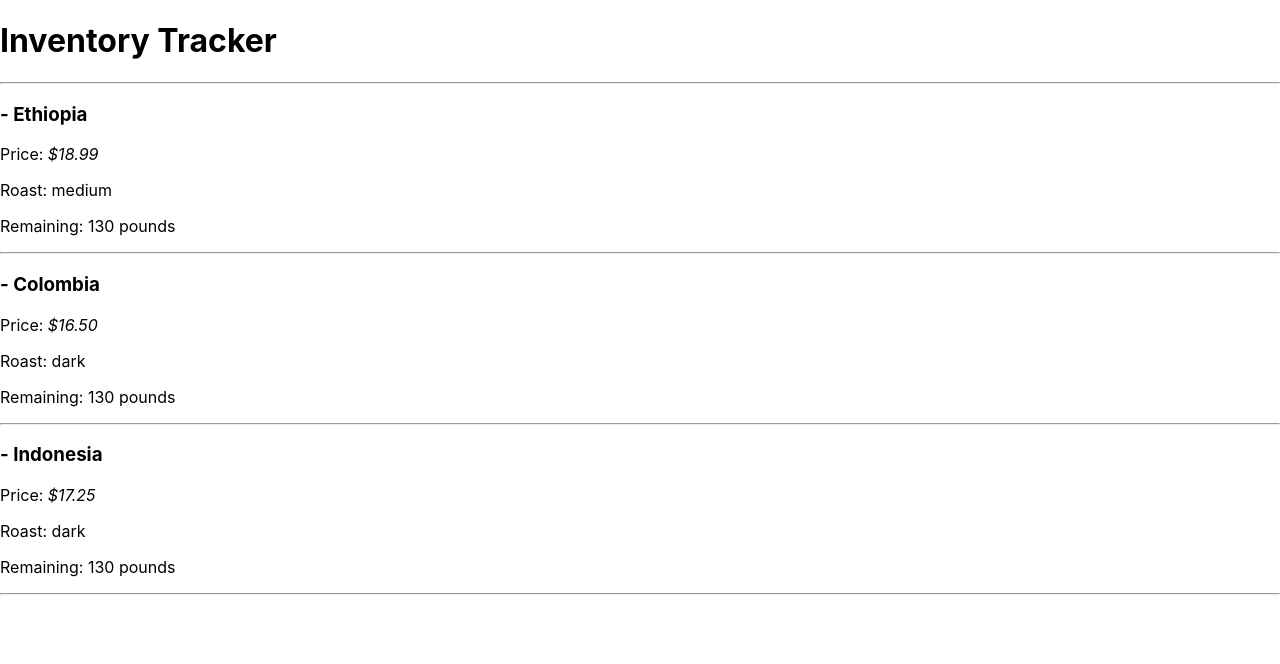
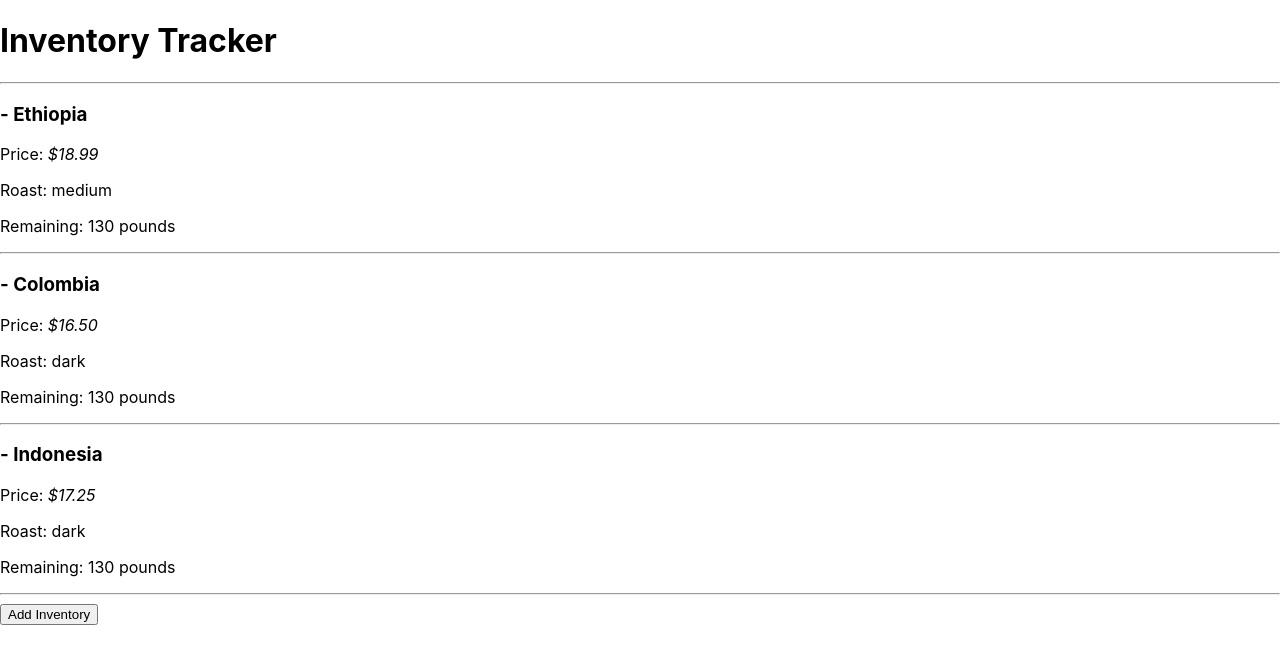
Before and after one commit to amandaguan-ag/coffee-inventory, a React (Create React App) app: page / in a window 1280 px wide. Shown: the top 664 px of the page. Built offline with nearby package versions, Linux system fonts and the light colour scheme.

Commit message:
update State with Events

```diff
--- a/src/components/InventoryControl.js
+++ b/src/components/InventoryControl.js
@@ -10,14 +10,29 @@
     };
   }
 
+  handleClick = () => {
+    this.setState((prevState) => ({
+      formVisibleOnPage: !prevState.formVisibleOnPage,
+    }));
+  };
+
   render() {
     let currentlyVisibleState = null;
+    let buttonText = null; // new code
     if (this.state.formVisibleOnPage) {
       currentlyVisibleState = <NewInventoryForm />;
+      buttonText = "Return to Inventory List"; // new code
     } else {
       currentlyVisibleState = <InventoryList />;
+      buttonText = "Add Inventory"; // new code
     }
-    return <React.Fragment>{currentlyVisibleState}</React.Fragment>;
+    return (
+      <React.Fragment>
+        {currentlyVisibleState}
+        <button onClick={this.handleClick}>{buttonText}</button>{" "}
+        {/* new code */}
+      </React.Fragment>
+    );
   }
 }
 
```
